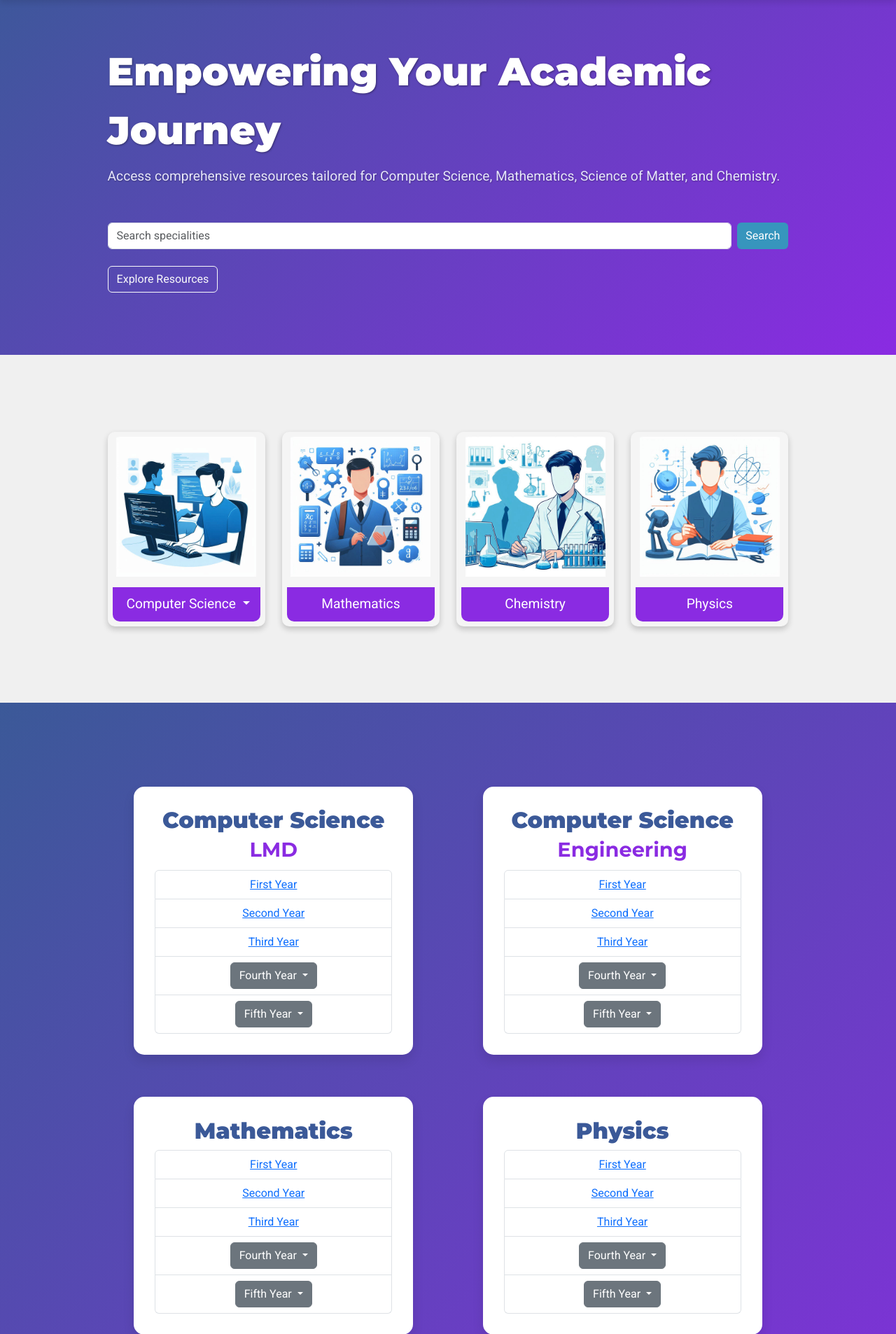
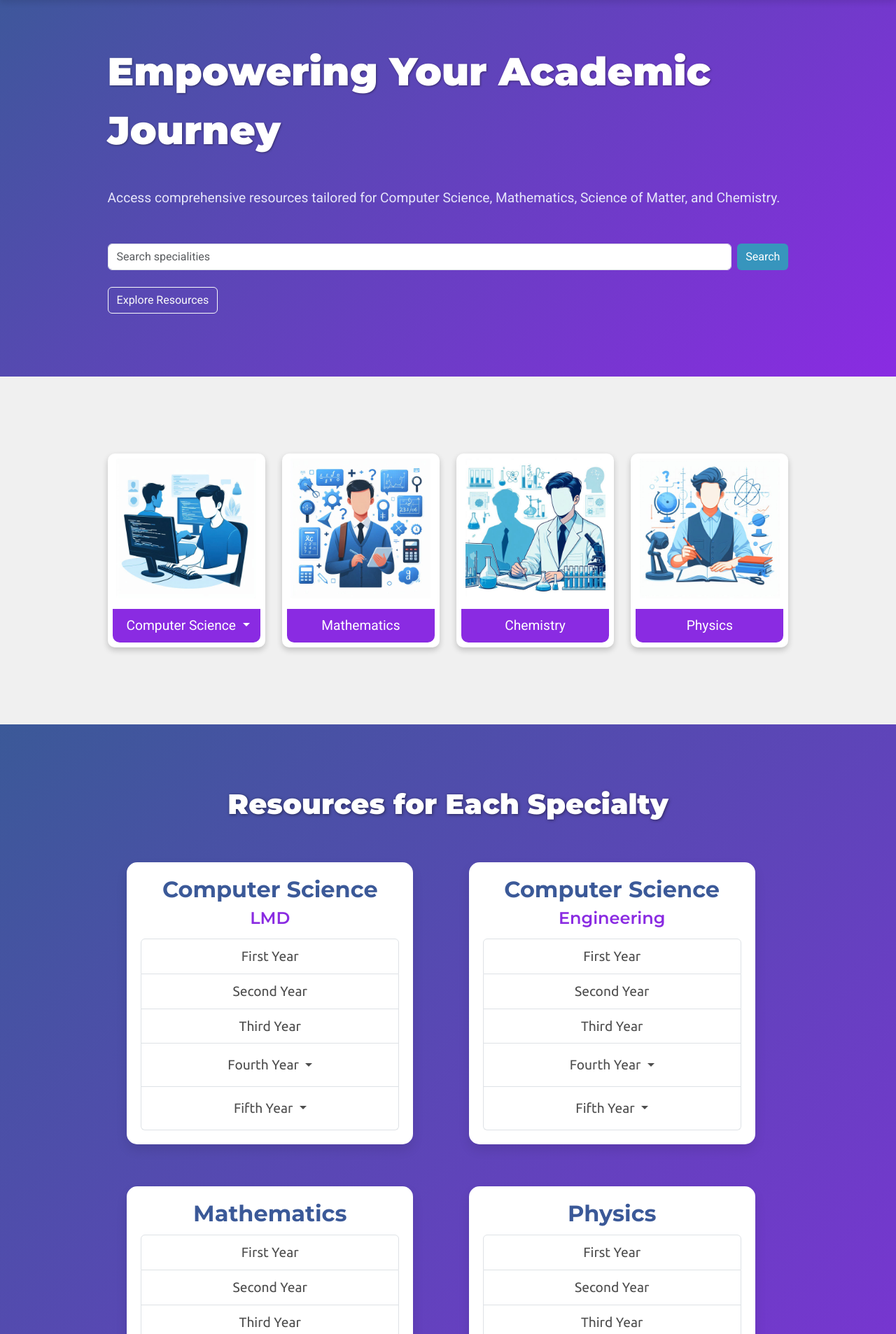
Before and after one commit to chihebabiza/sesclib, a web app: file index.html in a window 1280 px wide. Shown: the part 78-1984 px from the top of the page at 70% size. Run offline with its HTML, style and script files only (its server is not run), Linux system fonts and the light colour scheme; some libraries are stand-ins or nearby versions.

Commit message:
restyling resources section

```diff
--- a/css/styles.css
+++ b/css/styles.css
@@ -16,10 +16,9 @@ p{
     line-height: 1.7;
     margin-bottom: 1.5rem;
     font-size: 1.2rem;
-    text-shadow: 0.5px 0.5px 2px rgba(0, 0, 0, 0.3);
 }
 .white-section p {
-    color: #333333;
+    color: #4D4D4D;
 }
 .colored-section p {
     color: #E6E6FA;
@@ -93,6 +92,7 @@ p{
    font-size: 3.5rem;
    line-height: 1.5;
    text-shadow: 1px 1px 3px rgba(0, 0, 0, 0.4);
+   margin-bottom: 4%;
 }
 /* search bar */
 .search-filter .btn-primary{
@@ -111,7 +111,7 @@ p{
 .specialty-card {
     position: relative;
     margin: 20px 0;
-    background-color: #f5f5f5;
+    background-color: #FFFFFF;
     border-radius: 10px;
     overflow: hidden;
     text-align: center;
@@ -124,10 +124,10 @@ p{
     transform: scale(1.02);
 }
 .specialty-image {
-    height: 200px; /* Set a fixed height for the image */
+    height: 200px;
     width: 100%;
     object-fit: contain;
-    border-radius: 10px 10px 0 0; /* Rounds the top corners of the card */
+    border-radius: 10px 10px 0 0;
 }
 .specialty-button {
     display: block;
@@ -139,33 +139,79 @@ p{
     font-size: 1.2rem;
     text-align: center;
     width: 100%;
-    border-radius: 0 0 10px 10px; /* Rounds the bottom corners of the card */
+    border-radius: 0 0 10px 10px;
     transition: background-color 0.3s ease;
 }
 .specialty-button:hover {
-    background-color: #5f0dab; /* Change button color on hover */
+    background-color: #5f0dab;
 }
 /* resources section */
 .resources-col{
     background-color: #ffffff;
-    padding: 3%;
+    padding: 2%;
     border-radius: 15px;
     box-shadow: 0 8px 16px rgba(0, 0, 0, 0.1);
     transition: transform 0.3s ease-in-out;
     text-align: left;
-    width: 40%;
-    margin:3% 5%;
+    width: 41%;
+    margin:3% 4%;
     text-align: center;
-}
-.resources-heading{
-    color: #3B5998;
 }
 .resources-col:hover {
     transform: scale(1.02);
 }
+.list-group-item {
+    background-color: #ffffff;
+    padding: 10px 15px;
+}
+.resources-title{
+    font-size: 2.5rem;
+    font-weight: 900;
+    margin-bottom: 3%;
+    text-align: center;
+    color: #FFFFFF;
+    text-shadow: 1px 1px 4px rgba(0, 0, 0, 0.5);
+}
+.resources-heading{
+color: #3B5998;
+color: #3B5998;
+font-size: 2rem;
+font-weight: 700;
+margin-bottom: 3%;
+text-align: center;
+}
+.cs-field{
+    font-weight: 600;
+    font-size: 1.5rem;
+    color: #8A2BE2;
+    line-height: 1.5;
+}
+.resources-link{
+    font-family: "Ubuntu", system-ui;
+    font-weight: 400;
+    font-style: normal;
+    font-size: 1.2rem;
+    text-decoration: none;
+    color: #4D4D4D;
+}
+.resources-link:hover{
+    color: #3795BD;
+}
+.resources-btn{
+    border: none;
+    background-color: #ffffff;
+    color: #4D4D4D;
+    font-family: "Ubuntu", system-ui;
+    font-weight: 400;
+    font-style: normal;
+    font-size: 1.2rem;
+}
+.resources-btn:hover{
+    background-color: #ffffff;
+    color: #3795BD;
+}
 /* Club section */
 .club-title{
-    font-weight: 900;
     font-size: 2.5rem;
     color: #3B5998;
     line-height: 1.5;
--- a/index.html
+++ b/index.html
@@ -132,70 +132,83 @@
   <!-- Resources Section -->
   <section id="resources" class="colored-section">
     <div class="container-fluid">
+      <h1 class="resources-title">Resources for Each Specialty</h1>
       <div class="row">
         <div id="cs-lmd-resources" class="col-lg-6 resources-col">
-          <h2 class="resources-heading">Computer Science <span class="club-subtitle">LMD</span></h2>
+          <h2 class="resources-heading">Computer Science <span class="cs-field">LMD</span></h2>
           <ul class="list-group">
-            <li class="list-group-item"><a href="#">First Year</a></li>
-            <li class="list-group-item"><a href="">Second Year</a></li>
-            <li class="list-group-item"><a href="">Third Year</a></li>
+            <li class="list-group-item"><a href="#" class="resources-link">First Year</a></li>
+            <li class="list-group-item"><a href="" class="resources-link">Second Year</a></li>
+            <li class="list-group-item"><a href="" class="resources-link">Third Year</a></li>
             <li class="list-group-item">
               <div class="dropdown">
-                <button class="btn btn-secondary dropdown-toggle" type="button" data-bs-toggle="dropdown"
+                <button class="btn dropdown-toggle resources-btn" type="button" data-bs-toggle="dropdown"
                   aria-expanded="false">
                   Fourth Year
                 </button>
                 <ul class="dropdown-menu">
-                  <li><button class="dropdown-item" type="button"><a href="#">specility</a></button></li>
-                  <li><button class="dropdown-item" type="button"><a href="#">specility</a></button></li>
-                  <li><button class="dropdown-item" type="button"><a href="#">specility</a></button></li>
+                  <li><button class="dropdown-item" type="button"><a href="#"
+                        class="resources-link">specility</a></button></li>
+                  <li><button class="dropdown-item" type="button"><a href="#"
+                        class="resources-link">specility</a></button></li>
+                  <li><button class="dropdown-item" type="button"><a href="#"
+                        class="resources-link">specility</a></button></li>
                 </ul>
               </div>
             </li>
             <li class="list-group-item">
               <div class="dropdown">
-                <button class="btn btn-secondary dropdown-toggle" type="button" data-bs-toggle="dropdown"
+                <button class="btn dropdown-toggle resources-btn" type="button" data-bs-toggle="dropdown"
                   aria-expanded="false">
                   Fifth Year
                 </button>
                 <ul class="dropdown-menu">
-                  <li><button class="dropdown-item" type="button"><a href="#">specility</a></button></li>
-                  <li><button class="dropdown-item" type="button"><a href="#">specility</a></button></li>
-                  <li><button class="dropdown-item" type="button"><a href="#">specility</a></button></li>
+                  <li><button class="dropdown-item" type="button"><a href="#"
+                        class="resources-link">specility</a></button></li>
+                  <li><button class="dropdown-item" type="button"><a href="#"
+                        class="resources-link">specility</a></button></li>
+                  <li><button class="dropdown-item" type="button"><a href="#"
+                        class="resources-link">specility</a></button></li>
                 </ul>
               </div>
             </li>
           </ul>
         </div>
         <div id="cs-eng-resources" class="col-lg-6 resources-col">
-          <h2 class="resources-heading">Computer Science <span class="club-subtitle">Engineering</span></h2>
+          <h2 class="resources-heading">Computer Science <span class="cs-field">Engineering</span></h2>
           <ul class="list-group">
-            <li class="list-group-item"><a href="#">First Year</a></li>
-            <li class="list-group-item"><a href="#">Second Year</a></li>
-            <li class="list-group-item"><a href="#">Third Year</a></li>
+            <li class="list-group-item"><a href="#" class="resources-link">First Year</a></li>
+            <li class="list-group-item"><a href="#" class="resources-link">Second Year</a></li>
+            <li class="list-group-item"><a href="#" class="resources-link">Third Year</a></li>
             <li class="list-group-item">
               <div class="dropdown">
-                <button class="btn btn-secondary dropdown-toggle" type="button" data-bs-toggle="dropdown"
+                <button class="btn dropdown-toggle resources-btn" type="button" data-bs-toggle="dropdown"
                   aria-expanded="false">
                   Fourth Year
                 </button>
                 <ul class="dropdown-menu">
-                  <li><button class="dropdown-item" type="button"><a href="#">specility</a></button></li>
-                  <li><button class="dropdown-item" type="button"><a href="#">specility</a></button></li>
-                  <li><button class="dropdown-item" type="button"><a href="#">specility</a></button></li>
+                  <li><button class="dropdown-item" type="button"><a href="#"
+                        class="resources-link">specility</a></button></li>
+                  <li><button class="dropdown-item" type="button"><a href="#"
+                        class="resources-link">specility</a></button></li>
+                  <li><button class="dropdown-item" type="button"><a href="#"
+                        class="resources-link">specility</a></button></li>
                 </ul>
               </div>
             </li>
             <li class="list-group-item">
               <div class="dropdown">
-                <button class="btn btn-secondary dropdown-toggle" type="button" data-bs-toggle="dropdown"
+                <button class="btn dropdown-toggle resources-btn" type="button" data-bs-toggle="dropdown"
                   aria-expanded="false">
                   Fifth Year
                 </button>
                 <ul class="dropdown-menu">
-                  <li><button class="dropdown-item" type="button"><a href="#">specility</a></button></li>
-                  <li><button class="dropdown-item" type="button"><a href="#">specility</a></button></li>
-                  <li><button class="dropdown-item" type="button"><a href="#">specility</a></button></li>
+                  <li><button class="dropdown-item" type="button"><a href="#"
+                        class="resources-link">specility</a></button></li>
+                  <li><button class="dropdown-item" type="button"><a href="#"
+                        class="resources-link">specility</a></button></li>
+                  <li><button class="dropdown-item" type="button"><a href="#"
+                        class="resources-link">specility</a></button></li>
                 </ul>
               </div>
             </li>
@@ -204,32 +217,38 @@
         <div id="maths-resources" class="col-lg-6 resources-col">
           <h2 class="resources-heading">Mathematics</h2>
           <ul class="list-group">
-            <li class="list-group-item"><a href="#">First Year</a></li>
-            <li class="list-group-item"><a href="#">Second Year</a></li>
-            <li class="list-group-item"><a href="#">Third Year</a></li>
+            <li class="list-group-item"><a href="#" class="resources-link">First Year</a></li>
+            <li class="list-group-item"><a href="#" class="resources-link">Second Year</a></li>
+            <li class="list-group-item"><a href="#" class="resources-link">Third Year</a></li>
             <li class="list-group-item">
               <div class="dropdown">
-                <button class="btn btn-secondary dropdown-toggle" type="button" data-bs-toggle="dropdown"
+                <button class="btn dropdown-toggle resources-btn" type="button" data-bs-toggle="dropdown"
                   aria-expanded="false">
                   Fourth Year
                 </button>
                 <ul class="dropdown-menu">
-                  <li><button class="dropdown-item" type="button"><a href="#">specility</a></button></li>
-                  <li><button class="dropdown-item" type="button"><a href="#">specility</a></button></li>
-                  <li><button class="dropdown-item" type="button"><a href="#">specility</a></button></li>
+                  <li><button class="dropdown-item" type="button"><a href="#"
+                        class="resources-link">specility</a></button></li>
+                  <li><button class="dropdown-item" type="button"><a href="#"
+                        class="resources-link">specility</a></button></li>
+                  <li><button class="dropdown-item" type="button"><a href="#"
+                        class="resources-link">specility</a></button></li>
                 </ul>
               </div>
             </li>
             <li class="list-group-item">
               <div class="dropdown">
-                <button class="btn btn-secondary dropdown-toggle" type="button" data-bs-toggle="dropdown"
+                <button class="btn dropdown-toggle resources-btn" type="button" data-bs-toggle="dropdown"
                   aria-expanded="false">
                   Fifth Year
                 </button>
                 <ul class="dropdown-menu">
-                  <li><button class="dropdown-item" type="button"><a href="#">specility</a></button></li>
-                  <li><button class="dropdown-item" type="button"><a href="#">specility</a></button></li>
-                  <li><button class="dropdown-item" type="button"><a href="#">specility</a></button></li>
+                  <li><button class="dropdown-item" type="button"><a href="#"
+                        class="resources-link">specility</a></button></li>
+                  <li><button class="dropdown-item" type="button"><a href="#"
+                        class="resources-link">specility</a></button></li>
+                  <li><button class="dropdown-item" type="button"><a href="#"
+                        class="resources-link">specility</a></button></li>
                 </ul>
               </div>
             </li>
@@ -238,32 +257,38 @@
         <div id="physics-resources" class="col-lg-6 resources-col">
           <h2 class="resources-heading">Physics</h2>
           <ul class="list-group">
-            <li class="list-group-item"><a href="#">First Year</a></li>
-            <li class="list-group-item"><a href="#">Second Year</a></li>
-            <li class="list-group-item"><a href="#">Third Year</a></li>
+            <li class="list-group-item"><a href="#" class="resources-link">First Year</a></li>
+            <li class="list-group-item"><a href="#" class="resources-link">Second Year</a></li>
+            <li class="list-group-item"><a href="#" class="resources-link">Third Year</a></li>
             <li class="list-group-item">
               <div class="dropdown">
-                <button class="btn btn-secondary dropdown-toggle" type="button" data-bs-toggle="dropdown"
+                <button class="btn dropdown-toggle resources-btn" type="button" data-bs-toggle="dropdown"
                   aria-expanded="false">
                   Fourth Year
                 </button>
                 <ul class="dropdown-menu">
-                  <li><button class="dropdown-item" type="button"><a href="#">specility</a></button></li>
-                  <li><button class="dropdown-item" type="button"><a href="#">specility</a></button></li>
-                  <li><button class="dropdown-item" type="button"><a href="#">specility</a></button></li>
+                  <li><button class="dropdown-item" type="button"><a href="#"
+                        class="resources-link">specility</a></button></li>
+                  <li><button class="dropdown-item" type="button"><a href="#"
+                        class="resources-link">specility</a></button></li>
+                  <li><button class="dropdown-item" type="button"><a href="#"
+                        class="resources-link">specility</a></button></li>
                 </ul>
               </div>
             </li>
             <li class="list-group-item">
               <div class="dropdown">
-                <button class="btn btn-secondary dropdown-toggle" type="button" data-bs-toggle="dropdown"
+                <button class="btn dropdown-toggle resources-btn" type="button" data-bs-toggle="dropdown"
                   aria-expanded="false">
                   Fifth Year
                 </button>
                 <ul class="dropdown-menu">
-                  <li><button class="dropdown-item" type="button"><a href="#">specility</a></button></li>
-                  <li><button class="dropdown-item" type="button"><a href="#">specility</a></button></li>
-                  <li><button class="dropdown-item" type="button"><a href="#">specility</a></button></li>
+                  <li><button class="dropdown-item" type="button"><a href="#"
+                        class="resources-link">specility</a></button></li>
+                  <li><button class="dropdown-item" type="button"><a href="#"
+                        class="resources-link">specility</a></button></li>
+                  <li><button class="dropdown-item" type="button"><a href="#"
+                        class="resources-link">specility</a></button></li>
                 </ul>
               </div>
             </li>
@@ -272,32 +297,38 @@
         <div id="chemistry-resources" class="col-lg-6 resources-col">
           <h2 class="resources-heading">Chemistry</h2>
           <ul class="list-group">
-            <li class="list-group-item"><a href="#">First Year</a></li>
-            <li class="list-group-item"><a href="#">Second Year</a></li>
-            <li class="list-group-item"><a href="#">Third Year</a></li>
+            <li class="list-group-item"><a href="#" class="resources-link">First Year</a></li>
+            <li class="list-group-item"><a href="#" class="resources-link">Second Year</a></li>
+            <li class="list-group-item"><a href="#" class="resources-link">Third Year</a></li>
             <li class="list-group-item">
               <div class="dropdown">
-                <button class="btn btn-secondary dropdown-toggle" type="button" data-bs-toggle="dropdown"
+                <button class="btn dropdown-toggle resources-btn" type="button" data-bs-toggle="dropdown"
                   aria-expanded="false">
                   Forth Year
                 </button>
                 <ul class="dropdown-menu">
-                  <li><button class="dropdown-item" type="button"><a href="#">specility</a></button></li>
-                  <li><button class="dropdown-item" type="button"><a href="#">specility</a></button></li>
-                  <li><button class="dropdown-item" type="button"><a href="#">specility</a></button></li>
+                  <li><button class="dropdown-item" type="button"><a href="#"
+                        class="resources-link">specility</a></button></li>
+                  <li><button class="dropdown-item" type="button"><a href="#"
+                        class="resources-link">specility</a></button></li>
+                  <li><button class="dropdown-item" type="button"><a href="#"
+                        class="resources-link">specility</a></button></li>
                 </ul>
               </div>
             </li>
             <li class="list-group-item">
               <div class="dropdown">
-                <button class="btn btn-secondary dropdown-toggle" type="button" data-bs-toggle="dropdown"
+                <button class="btn dropdown-toggle resources-btn" type="button" data-bs-toggle="dropdown"
                   aria-expanded="false">
                   Fifth Year
                 </button>
                 <ul class="dropdown-menu">
-                  <li><button class="dropdown-item" type="button"><a href="#">specility</a></button></li>
-                  <li><button class="dropdown-item" type="button"><a href="#">specility</a></button></li>
-                  <li><button class="dropdown-item" type="button"><a href="#">specility</a></button></li>
+                  <li><button class="dropdown-item" type="button"><a href="#"
+                        class="resources-link">specility</a></button></li>
+                  <li><button class="dropdown-item" type="button"><a href="#"
+                        class="resources-link">specility</a></button></li>
+                  <li><button class="dropdown-item" type="button"><a href="#"
+                        class="resources-link">specility</a></button></li>
                 </ul>
               </div>
             </li>
```
